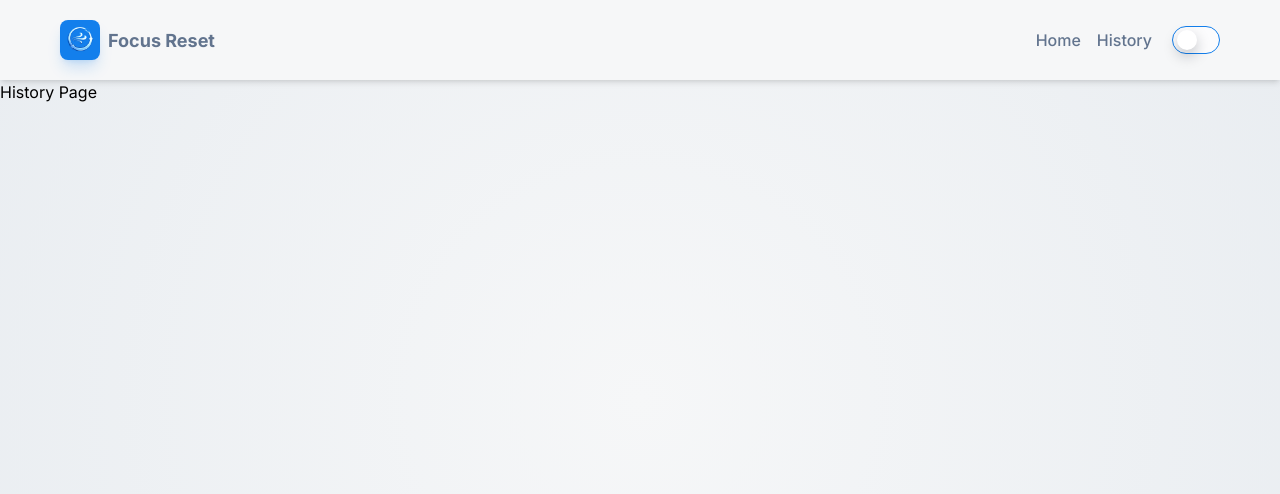
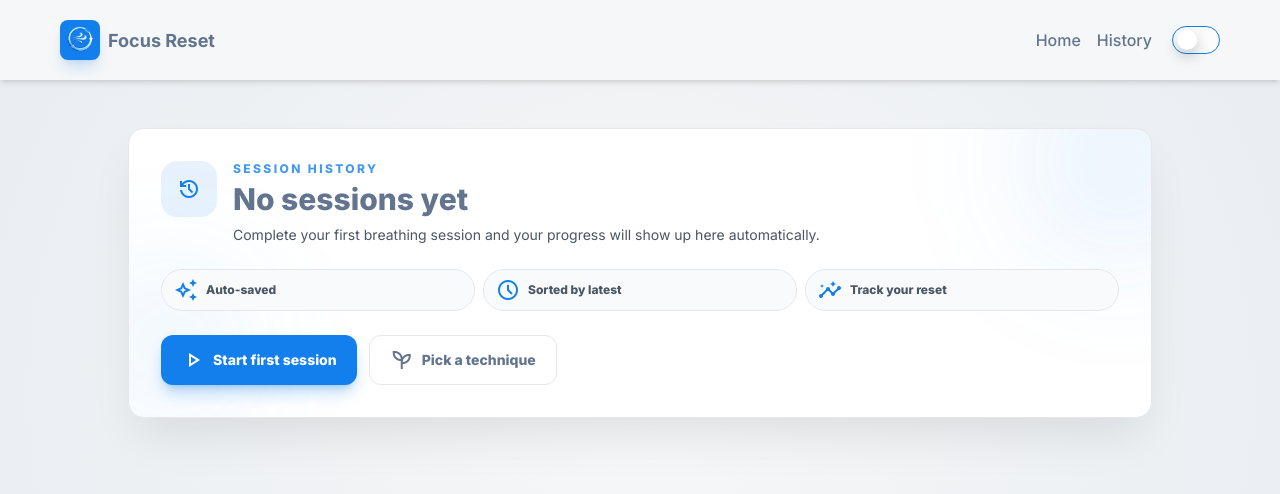
Before and after one commit to AsadKing-1/Focus-Reset, a Next.js app: page /history in a window 1280 px wide. Shown: the top 494 px of the page. Built offline with nearby package versions, Linux system fonts and the light colour scheme.

Commit message:
feat:Начинаю Создавать Историю Сессий в LocalStorage

```diff
--- a/app/history/page.tsx
+++ b/app/history/page.tsx
@@ -1,14 +1,5 @@
-/*
-TODO(фича):
-- Заменить заглушку реальным потоком данных истории.
-- Определить состояния loading/empty/error до подключения storage или backend.
-- Оставить страницу серверной, пока не появится реальная клиентская интерактивность.
-*/
+import EmptyStateHistory from "@/features/history/ui/EmptyStateHistory";
 
-export default function HistoryPage(){
-    return(
-        <div>
-            History Page
-        </div>
-    )
+export default function HistoryPage() {
+  return <EmptyStateHistory />;
 }
--- /dev/null
+++ b/features/history/ui/EmptyStateHistory.tsx
@@ -0,0 +1,65 @@
+import Link from "next/link";
+
+export default function EmptyStateHistory() {
+    return (
+        <section className="w-full px-3 py-8 md:py-12 animate-fade-in fade-in-delay-1">
+            <div className="mx-auto w-full max-w-5xl">
+                <div className="relative overflow-hidden rounded-2xl border border-gray-200 bg-white p-6 shadow-2xl shadow-black/10 dark:border-white/10 dark:bg-[#121820] dark:shadow-black/40 md:p-8">
+                    <div className="pointer-events-none absolute -right-16 -top-16 h-48 w-48 rounded-full bg-primary/10 blur-3xl" />
+                    <div className="pointer-events-none absolute -left-8 bottom-0 h-36 w-36 rounded-full bg-primary/10 blur-3xl" />
+
+                    <div className="relative flex flex-col gap-6">
+                        <div className="flex items-start gap-4">
+                            <div className="inline-flex size-14 shrink-0 items-center justify-center rounded-2xl bg-primary/10 text-primary">
+                                <span className="material-symbols-outlined text-3xl">history</span>
+                            </div>
+                            <div>
+                                <p className="text-xs font-extrabold uppercase tracking-[0.2em] text-primary/80">
+                                    Session History
+                                </p>
+                                <h1 className="mt-1 text-2xl font-extrabold text-slate-500 dark:text-white md:text-3xl">
+                                    No sessions yet
+                                </h1>
+                                <p className="mt-2 max-w-2xl text-sm text-gray-600 dark:text-white/70">
+                                    Complete your first breathing session and your progress will show up here automatically.
+                                </p>
+                            </div>
+                        </div>
+
+                        <div className="grid gap-2 sm:grid-cols-3">
+                            <div className="inline-flex items-center gap-2 rounded-full border border-gray-200 bg-gray-50 px-3 py-2 text-xs font-extrabold text-gray-600 dark:border-white/10 dark:bg-white/5 dark:text-white/70">
+                                <span className="material-symbols-outlined text-sm text-primary">auto_awesome</span>
+                                Auto-saved
+                            </div>
+                            <div className="inline-flex items-center gap-2 rounded-full border border-gray-200 bg-gray-50 px-3 py-2 text-xs font-extrabold text-gray-600 dark:border-white/10 dark:bg-white/5 dark:text-white/70">
+                                <span className="material-symbols-outlined text-sm text-primary">schedule</span>
+                                Sorted by latest
+                            </div>
+                            <div className="inline-flex items-center gap-2 rounded-full border border-gray-200 bg-gray-50 px-3 py-2 text-xs font-extrabold text-gray-600 dark:border-white/10 dark:bg-white/5 dark:text-white/70">
+                                <span className="material-symbols-outlined text-sm text-primary">insights</span>
+                                Track your reset
+                            </div>
+                        </div>
+
+                        <div className="flex flex-col gap-3 sm:flex-row">
+                            <Link
+                                href="/"
+                                className="inline-flex items-center justify-center gap-2 rounded-xl bg-primary px-5 py-3 text-sm font-extrabold text-white shadow-lg shadow-primary/30 transition duration-200 hover:-translate-y-0.5 active:translate-y-0"
+                            >
+                                <span className="material-symbols-outlined text-lg">play_arrow</span>
+                                Start first session
+                            </Link>
+                            <Link
+                                href="/"
+                                className="inline-flex items-center justify-center gap-2 rounded-xl border border-gray-200 bg-white px-5 py-3 text-sm font-extrabold text-slate-500 transition duration-200 hover:border-primary/40 hover:text-primary dark:border-white/15 dark:bg-white/5 dark:text-white"
+                            >
+                                <span className="material-symbols-outlined text-lg">psychiatry</span>
+                                Pick a technique
+                            </Link>
+                        </div>
+                    </div>
+                </div>
+            </div>
+        </section>
+    );
+}
--- a/features/session/ui/BreathingSessionFinished.tsx
+++ b/features/session/ui/BreathingSessionFinished.tsx
@@ -1,4 +1,7 @@
 import type { BreathingTechnique, TimeOption } from "@/entities/breathing/model/types";
+
+import { useState } from "react";
+import type { AfterSessionFeeling } from "@/entities/breathing/model/types";
 
 import FeelingAfterSession from "./FeelingAfterSession";
 import InputFeelings from "./InputFeelings";
@@ -8,7 +11,21 @@ interface BreathingSessionFinishedProps {
     selectedTime: TimeOption;
 }
 
+/*
+TODO(следующий-шаг: история):
+- Поднять состояние feeling/notes из дочерних компонентов в этого родителя.
+- Сделать FeelingAfterSession/InputFeelings контролируемыми через value/onChange.
+- На "Save and Finish":
+  1) Собрать payload типа SessionHistoryItem
+  2) Сохранить в localStorage (ключ истории)
+  3) Опционально выполнить переход на /history
+*/
+
 export default function BreathingSessionFinished({ technique, selectedTime }: BreathingSessionFinishedProps) {
+
+    const [notes, setNotes] = useState<string>("");
+    const [feelingAfter, setFeelingAfter] = useState<AfterSessionFeeling>("Neutral")
+
     return (
         <div className="w-full py-3 flex flex-col gap-2">
             <div className="w-full flex justify-center animate-fade-in fade-in-delay-1">
@@ -55,12 +72,18 @@ export default function BreathingSessionFinished({ technique, selectedTime }: Br
             </div>
             <div className="w-full flex justify-center animate-fade-in fade-in-delay-3">
                 <div className="w-full max-w-5xl">
-                    <FeelingAfterSession />
+                    <FeelingAfterSession
+                        value={feelingAfter}
+                        onChange={setFeelingAfter}
+                    />
                 </div>
             </div>
             <div className="w-full flex justify-center animate-fade-in fade-in-delay-4">
                 <div className="w-full max-w-5xl p-3">
-                    <InputFeelings />
+                    <InputFeelings
+                        value={notes}
+                        onChange={setNotes}
+                    />
                 </div>
             </div>
             <div className="w-full p-3 flex justify-center flex-col items-center animate-fade-in fade-in-delay-5">
--- a/features/session/ui/FeelingAfterSession.tsx
+++ b/features/session/ui/FeelingAfterSession.tsx
@@ -1,5 +1,3 @@
-import { useState } from "react";
-
 import { AfterSessionFeeling } from "@/entities/breathing/model/types";
 
 const feelings = [
@@ -9,10 +7,13 @@ const feelings = [
     { icon: "bolt", label: "Energized" }
 ];
 
-export default function FeelingAfterSession() {
+interface FeelingAfterSessionProps {
+    value: AfterSessionFeeling;
+    onChange: (value: AfterSessionFeeling) => void;
+}
 
-    const [selectedFeeling, setSelectedFeeling] = useState<AfterSessionFeeling>(null);
 
+export default function FeelingAfterSession({value, onChange}: FeelingAfterSessionProps) {
     return (
         <div className="w-full max-w-300">
             <div className="px-3">
@@ -28,7 +29,7 @@ export default function FeelingAfterSession() {
             <div className="p-3">
                 <div className="bg-gray-100 shadow-sm border dark:bg-[#1c2127] border-slate-200 dark:border-slate-800 rounded-2xl flex justify-around items-center p-3">
                     {feelings.map((f) => (
-                        <button key={f.label} onClick={() => setSelectedFeeling(f.label as AfterSessionFeeling)} className={`w-full transition-all duration-300 flex flex-col justify-center items-center px-3 py-5 ${selectedFeeling === f.label ? 'bg-primary/20 dark:bg-primary/20 rounded-sm' : ''}`}>
+                        <button key={f.label} onClick={() => onChange(f.label as AfterSessionFeeling)} className={`w-full transition-all duration-300 flex flex-col justify-center items-center px-3 py-5 ${value === f.label ? 'bg-primary/20 dark:bg-primary/20 rounded-sm' : ''}`}>
                             <span className="material-symbols-outlined text-2xl text-primary">
                                 {f.icon}
                             </span>
--- a/features/session/ui/InputFeelings.tsx
+++ b/features/session/ui/InputFeelings.tsx
@@ -1,11 +1,9 @@
-/*
-TODO(читаемость/данные):
-- Сделать компонент управляемым через props (value/onChange), чтобы родитель мог сохранить текст.
-- Добавить ограничение длины и подсчёт символов для предсказуемого UX.
-- При необходимости выделить валидацию в отдельный helper.
-*/
+interface InputFeelingsProps {
+    value: string
+    onChange: (value: string) => void
+}
 
-export default function InputFeelings() {
+export default function InputFeelings({ value, onChange }: InputFeelingsProps) {
     return (
         <div className="w-full max-w-300">
             <div className="flex justify-between items-center pb-2">
@@ -18,8 +16,7 @@ export default function InputFeelings() {
                 </div>
             </div>
             <div>
-                {/* TODO(architecture): сделать value/onChange через props, чтобы родитель мог сохранять текст. */}
-                <textarea placeholder="Briefly capture your current state or any insights from the session..." className="w-full dark:text-white rounded-lg border bg-gray-100 shadow-sm dark:bg-[#1c2127] border-slate-200 dark:border-slate-800 px-3 py-2 h-30 focus:outline-none focus:ring-2 focus:ring-primary/50" />
+                <textarea value={value} onChange={(e) => onChange(e.target.value)} placeholder="Briefly capture your current state or any insights from the session..." className="w-full dark:text-white rounded-lg border bg-gray-100 shadow-sm dark:bg-[#1c2127] border-slate-200 dark:border-slate-800 px-3 py-2 h-30 focus:outline-none focus:ring-2 focus:ring-primary/50" />
             </div>
         </div>
     )
--- /dev/null
+++ b/hooks/useSessionHistory.ts
@@ -0,0 +1,7 @@
+export function useSessionHistory(){
+
+
+    return{
+
+    }
+}
--- a/shared/ui/Navbar.tsx
+++ b/shared/ui/Navbar.tsx
@@ -47,6 +47,9 @@ export default function Navbar() {
         { href: "/", label: "Home" },
         { href: "/history", label: "History" },
     ];
+
+    // TODO(профиль-mvp): показать компактный профиль (имя + дневная цель)
+    // из localStorage по ключу "focusreset:profile:v1".
 
     return (
         <header className="w-full sticky top-0 z-20 bg-background-light dark:bg-background-dark shadow-md">
```
Also changed, not shown: hooks/useSessionPersistence.ts (+13 -0 lines), features/history/ui/History.tsx (added).
